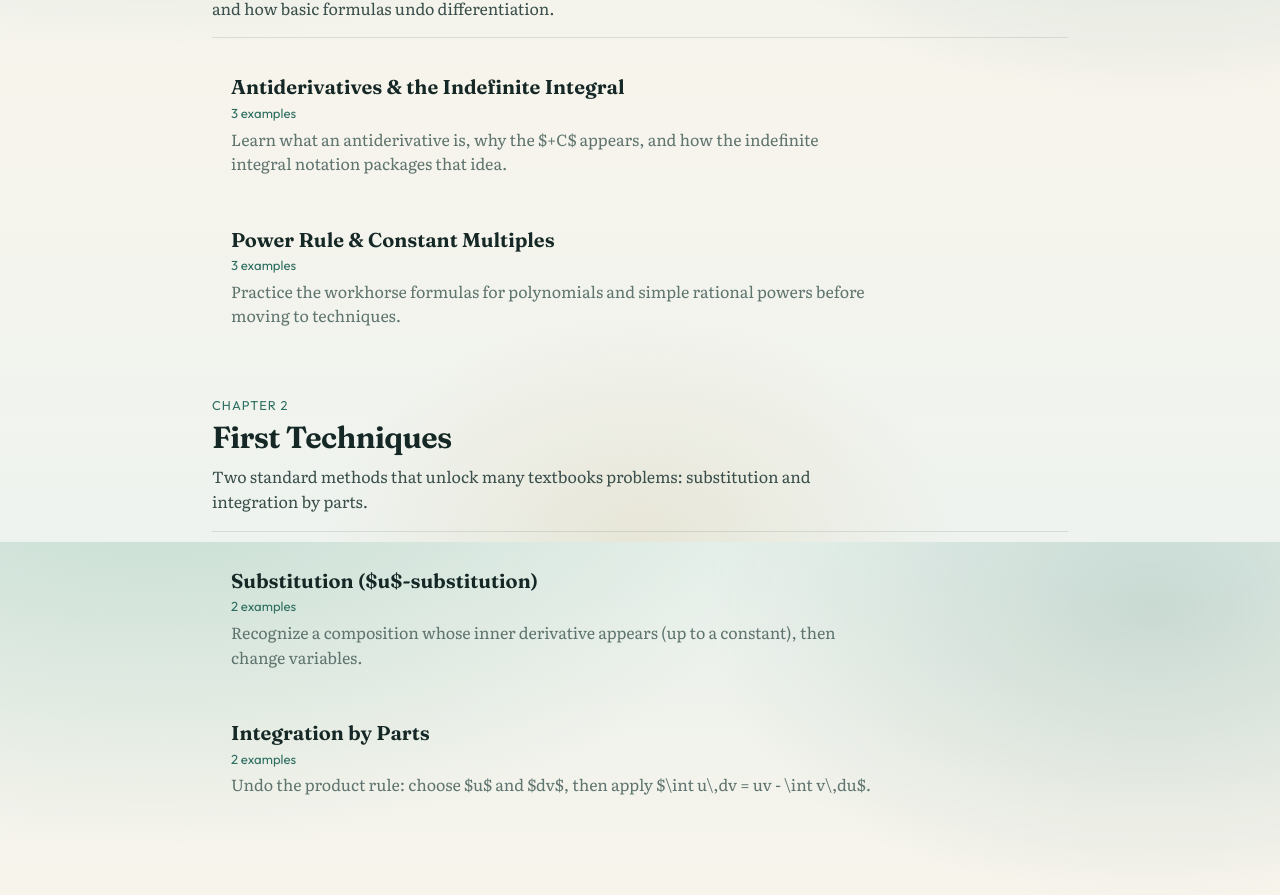
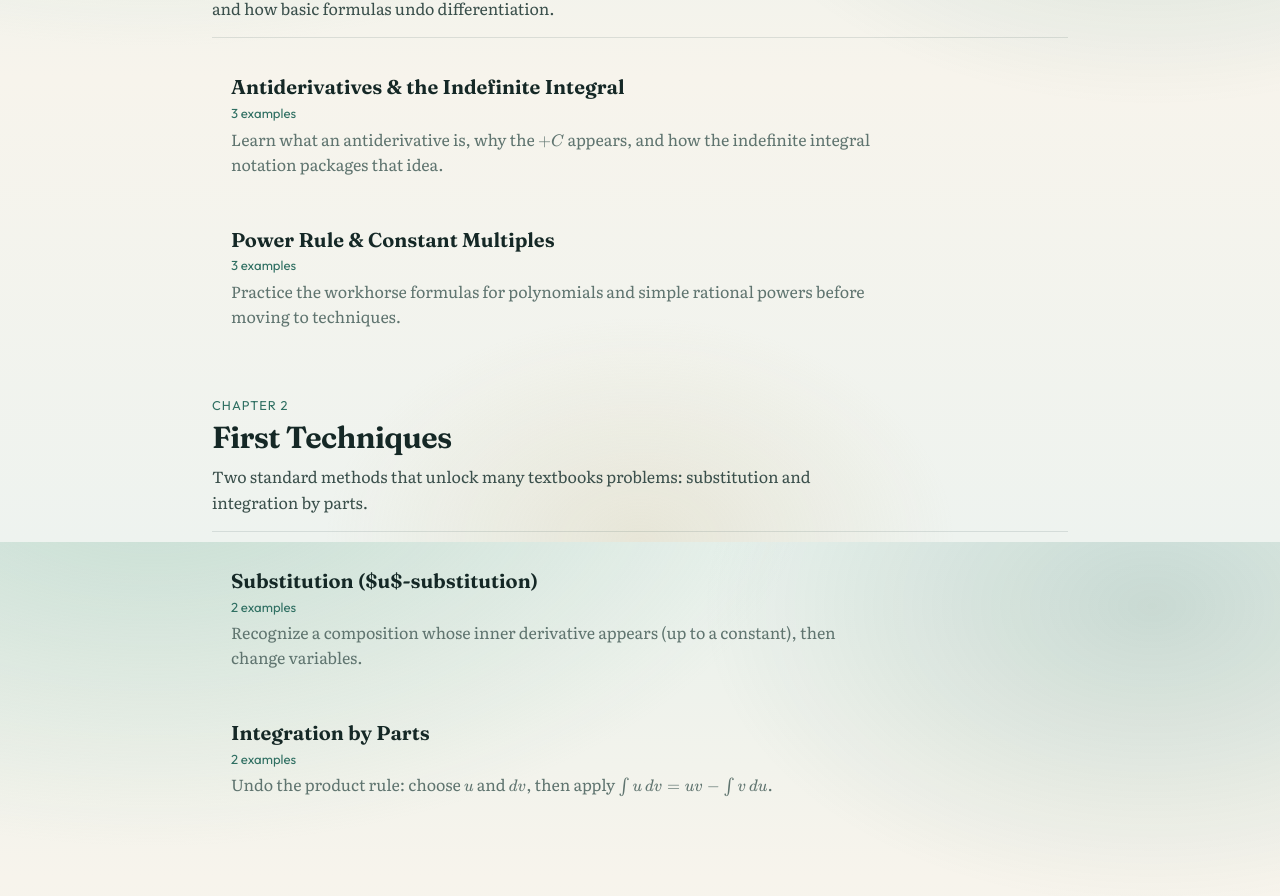
Before and after one commit to agonmustafaj/-mathematics-textbook, a React (Vite) app: page / in a window 1280 px wide. Shown: the part 1058-1954 px from the top of the page. Built offline with nearby package versions, Linux system fonts and the light colour scheme.

Commit message:
Render KaTeX in section summaries on course and section pages
Section blurbs include inline math like +C; route them through
MathText so placeholders stay readable outside example steps.

Co-authored-by: agonmustafaj01 <agonmustafaj01@gmail.com>

```diff
--- a/src/pages/CoursePage.tsx
+++ b/src/pages/CoursePage.tsx
@@ -1,4 +1,5 @@
 import { Link } from 'react-router-dom'
+import { MathText } from '../components/MathText'
 import { course } from '../content'
 
 export function CoursePage() {
@@ -55,7 +56,9 @@ export function CoursePage() {
                         {section.examples.length} example
                         {section.examples.length === 1 ? '' : 's'}
                       </span>
-                      <span className="section-link__summary">{section.summary}</span>
+                      <span className="section-link__summary">
+                        <MathText text={section.summary} />
+                      </span>
                     </Link>
                   </li>
                 ))}
--- a/src/pages/SectionPage.tsx
+++ b/src/pages/SectionPage.tsx
@@ -1,4 +1,5 @@
 import { Link, Navigate, useParams } from 'react-router-dom'
+import { MathText } from '../components/MathText'
 import { SiteHeader } from '../components/SiteHeader'
 import { getSection } from '../content'
 
@@ -27,7 +28,9 @@ export function SectionPage() {
         <header className="section-hero">
           <p className="eyebrow">Section</p>
           <h1>{section.title}</h1>
-          <p className="section-hero__summary">{section.summary}</p>
+          <p className="section-hero__summary">
+            <MathText text={section.summary} />
+          </p>
         </header>
 
         <ol className="example-sequence">
```
